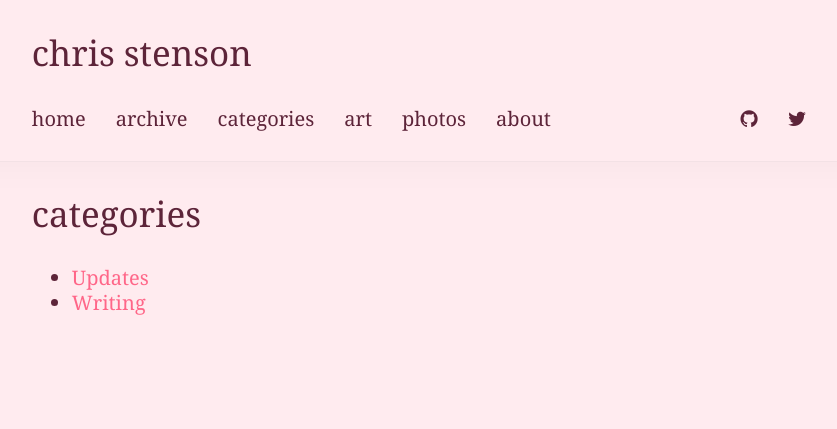
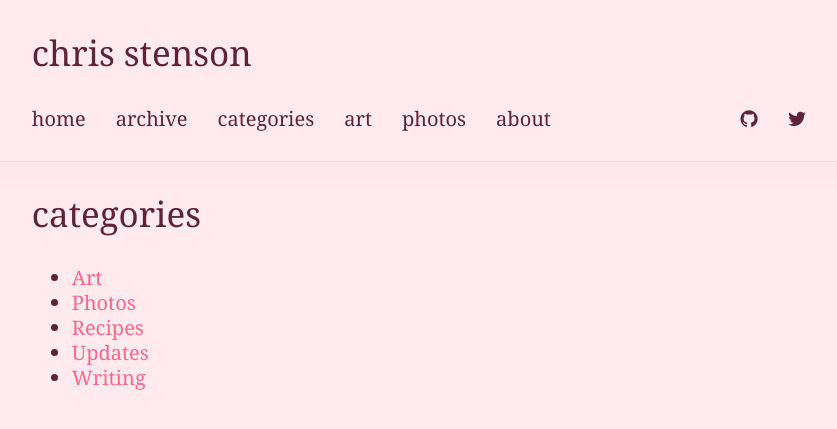
Before and after one commit to christopherstenson/christopherstenson.github.io, a Jekyll site: the page built from categories.html, in a window 1280 px wide. Shown: the top 429 px of the page, without its empty margins (221-1058 px from the left). Built offline with Jekyll 4.4.1, drawn with Linux system fonts in a browser that asks for light colours.

Commit message:
Add recipe category

```diff
--- /dev/null
+++ b/_category/recipes.md
@@ -0,0 +1,4 @@
+---
+tag: recipes
+permalink: "/recipes"
+---
--- a/categories.html
+++ b/categories.html
@@ -3,6 +3,8 @@ layout: page
 title: "categories"
 ---
 <ul>
+    <li><a href="/art" title="art" >Art</a></li>
+    <li><a href="/photos" title="photos" >Photos</a></li>
 {% for category in site.category %}
   <li><a href="/{{ category.title | downcase  }}" title="{{ category.title }}" >{{ category.title }}</a>
     <ul>
```
Also changed, not shown: _posts/2019-05-18-chicken-tortilla-soup.md (+1 -1 lines).
